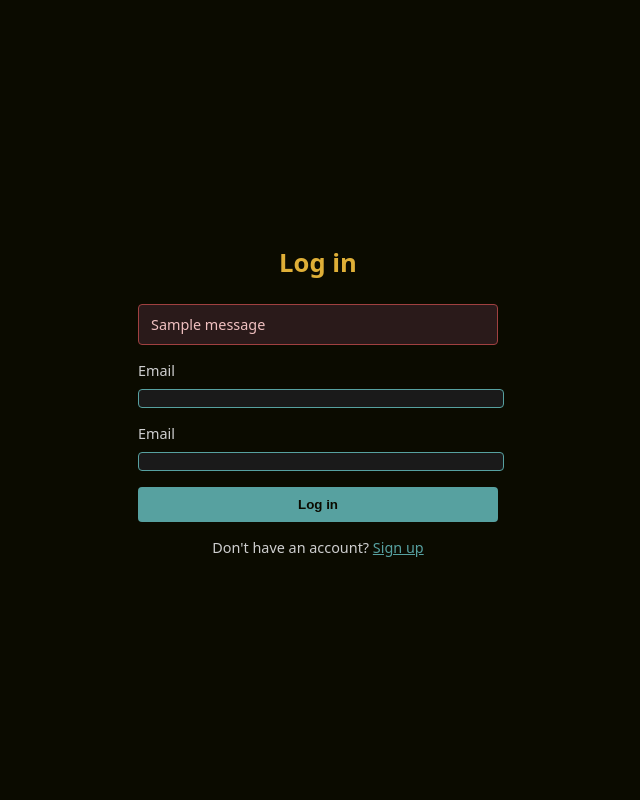
After one commit to iamharry0121/Kronos, a Flask app: page /login in a window 1280 px wide. The commit adds this page. Shown: the whole page, without its empty margins (322-962 px from the left). Run offline with Flask 3, Linux system fonts and the light colour scheme; tables that the repository leaves empty hold one stand-in row (values such as "Sample post"); one stand-in notice (Sample message) is shown.

Commit message:
Add Login/Signup capability and User Based Task Menu

```diff
--- a/app.py
+++ b/app.py
@@ -1,7 +1,10 @@
-from flask import Flask, render_template, redirect, url_for, jsonify
+from flask import Flask, render_template, redirect, url_for, jsonify, flash
 from flask_wtf import FlaskForm, CSRFProtect
-from wtforms import SubmitField, StringField
-from wtforms.validators import DataRequired
+from wtforms import SubmitField, StringField , PasswordField
+from wtforms.validators import DataRequired, Email
+from flask_login import (
+    LoginManager, login_user, logout_user, login_required, current_user
+)
 import database_manager as db_mgr
 
 app = Flask(__name__)
@@ -11,32 +14,93 @@ app.config['SQLALCHEMY_DATABASE_URI']= 'sqlite:///tasks.db'
 csrf = CSRFProtect(app)
 db_mgr.init_db(app)
 
+#flask login setup + flask forms
+login_manager = LoginManager(app)
+login_manager.login_view = 'login'
+
+@login_manager.user_loader
+def load_user(user_id):
+    return db_mgr.get_user_by_id(user_id)
+
 class EnterTask(FlaskForm):
     task = StringField('Task', [DataRequired()])
     submit = SubmitField('Submit')
+
+class SignupForm(FlaskForm):
+    email = StringField('Email', validators=[DataRequired(), Email()])
+    password = PasswordField('Password', validators=[DataRequired()])
+    submit = SubmitField('Sign up')
+
+class LoginForm(FlaskForm):
+    email = StringField('Email', validators=[DataRequired(), Email()])
+    password = PasswordField('Password', validators=[DataRequired()])
+    submit = SubmitField('Log in')
 
 @app.route('/')
 def landing_page():
     return render_template('landing.html')
 
+@app.route('/signup', methods=['GET', 'POST'])
+def signup():
+    if current_user.is_authenticated:
+        return redirect(url_for('main_page'))
+
+    form = SignupForm()
+    if form.validate_on_submit():
+        existing_user = db_mgr.get_user_by_email(form.email.data)
+        if existing_user:
+            flash('Email already exists.')
+            return redirect(url_for('signup'))
+
+        new_user = db_mgr.create_user(form.email.data, form.password.data)
+
+        login_user(new_user)
+        return redirect(url_for('main_page'))
+
+    return render_template('signup.html', form=form)
+
+@app.route('/login', methods=['GET', 'POST'])
+def login():
+    if current_user.is_authenticated:
+        return redirect(url_for('main_page'))
+
+    form = LoginForm()
+    if form.validate_on_submit():
+        user = db_mgr.get_user_by_email(form.email.data)
+
+        if user is None or not user.checkpassword(form.password.data):
+            flash('Incorrect email or password')
+            return redirect(url_for('login'))
+
+        login_user(user)
+        return redirect(url_for('main_page'))
+
+    return render_template('login.html', form=form)
+
+@app.route('/logout')
+@login_required
+def logout():
+    logout_user()
+    return redirect(url_for('landing_page'))
+
 @app.route('/home', methods=['GET', 'POST'])
 def main_page():
     form = EnterTask()
     if form.validate_on_submit():
-        db_mgr.add_task(form.task.data)
+        db_mgr.add_task(form.task.data, current_user.id)
         return redirect(url_for('main_page'))
 
-    tasks = db_mgr.get_all_tasks()
+    tasks = db_mgr.get_all_tasks(current_user.id)
     return render_template('main_page.html', form=form, values=tasks)
 
 @app.route('/toggle/<int:task_id>', methods=['POST'])
 def toggle_task(task_id):
-    is_completed = db_mgr.toggle_task(task_id)
+    is_completed = db_mgr.toggle_task(task_id, current_user.id)
     return jsonify({'success':True, 'completed':is_completed})
 
 @app.route('/delete/<int:task_id>', methods=['POST'])
 def delete_task(task_id):
-    db_mgr.delete_task_by_id(task_id)
+    db_mgr.delete_task_by_id(task_id, current_user.id)
     return jsonify({'success':True})
 
 if __name__ == '__main__':
--- /dev/null
+++ b/static/auth.css
@@ -0,0 +1,82 @@
+body {
+    margin: 0;
+    background-color: #0b0b00;
+    color: #f5f5f5;
+    font-family: system-ui, -apple-system, BlinkMacSystemFont, 'Segoe UI', Roboto, Oxygen, Ubuntu, Cantarell, 'Open Sans', 'Helvetica Neue', sans-serif;
+    display: flex;
+    justify-content: center;
+    align-items: center;
+    min-height: 100vh;
+}
+
+.auth-box {
+    width: 100%;
+    max-width: 360px;
+    padding: 32px;
+}
+
+.auth-box h1 {
+    color: #dfaf37;
+    font-size: 1.6rem;
+    margin-bottom: 24px;
+    text-align: center;
+}
+
+.field {
+    margin-bottom: 16px;
+}
+
+.field label {
+    display: block;
+    margin-bottom: 6px;
+    color: #cfcfcf;
+    font-size: 0.9rem;
+}
+
+.field input[type="text"],
+.field input[type="email"],
+.field input[type="password"] {
+    width: 100%;
+    box-sizing: 10px 12px;
+    border-radius: 4px;
+    border: 1px solid #57a1a0;
+    background-color: #1a1a1a;
+    color: #f5f5f5;
+}
+
+.field input[type="submit"] {
+    width: 100%;
+    padding: 10px;
+    background-color: #57a1a0;
+    color: #0b0b00;
+    border: none;
+    border-radius: 4px;
+    font-weight: 600;
+    cursor: pointer;
+}
+
+.field input[type="submit"]:hover {
+    opacity: 0.85;
+}
+
+.switch-link {
+    text-align: center;
+    margin-top: 16px;
+    font-size: 0.9rem;
+    color: #cfcfcf;
+}
+
+.switch-link a {
+    color: #57a1a0;
+}
+
+.flash-messages {
+    list-style: none;
+    padding: 10px 12px;
+    margin: 0 0 16px 0;
+    background-color: #2a1a1a;
+    border: 1px solid #a04040;
+    border-radius: 4px;
+    color: #f0c0c0;
+    font-size: 0.9rem;
+}
--- /dev/null
+++ b/templates/login.html
@@ -0,0 +1,44 @@
+<!DOCTYPE html>
+<html lang="en">
+<head>
+    <meta charset="utf-8">
+    <meta name="viewport" content="width=device-width, initial-scale=1">
+    <title>Login</title>
+    <link rel="stylesheet" href="{{ url_for('static', filename='auth.css')}}">
+</head>
+<body>
+
+    <div class="auth-box">
+        <h1>Log in</h1>
+
+        {% with messages = get_flashed_messages() %}
+            {% if messages %}
+                <ul class="flash-messages">
+                    {% for message in messages %}
+                    <li>{{ message }}</li>
+                    {% endfor %}
+                </ul>
+            {% endif %}
+        {% endwith %}
+
+        <form method="POST">
+            {{ form.hidden_tag() }}
+            <div class="field">
+                {{ form.email.label }}
+                {{ form.email() }}
+            </div>
+            <div class="field">
+                {{ form.email.label }}
+                {{ form.email() }}
+            </div>
+            <div class="field">
+                {{ form.submit() }}
+            </div>
+        </form>
+
+        <p class="switch-link">
+            Don't have an account? <a href="{{ url_for('signup') }}">Sign up</a>
+        </p>
+    </div>
+</body>
+</html>
--- a/templates/main_page.html
+++ b/templates/main_page.html
@@ -9,6 +9,11 @@
     <link rel="stylesheet" href="{{ url_for('static', filename='main_page.css') }}">
 </head>
 <body>
+
+    <div class="top-bar">
+        <span>{{ current_user.email }}</span>
+        <a href="{{ url_for('logout') }}" class="logout-link">Log out</a>
+    </div>
 
     <div class="add-task">
         <form method="POST">
```
Also changed, not shown: database_manager.py (+43 -8 lines), static/main_page.css (+19 -0 lines), templates/signup.html (added, +45 -0 lines).
